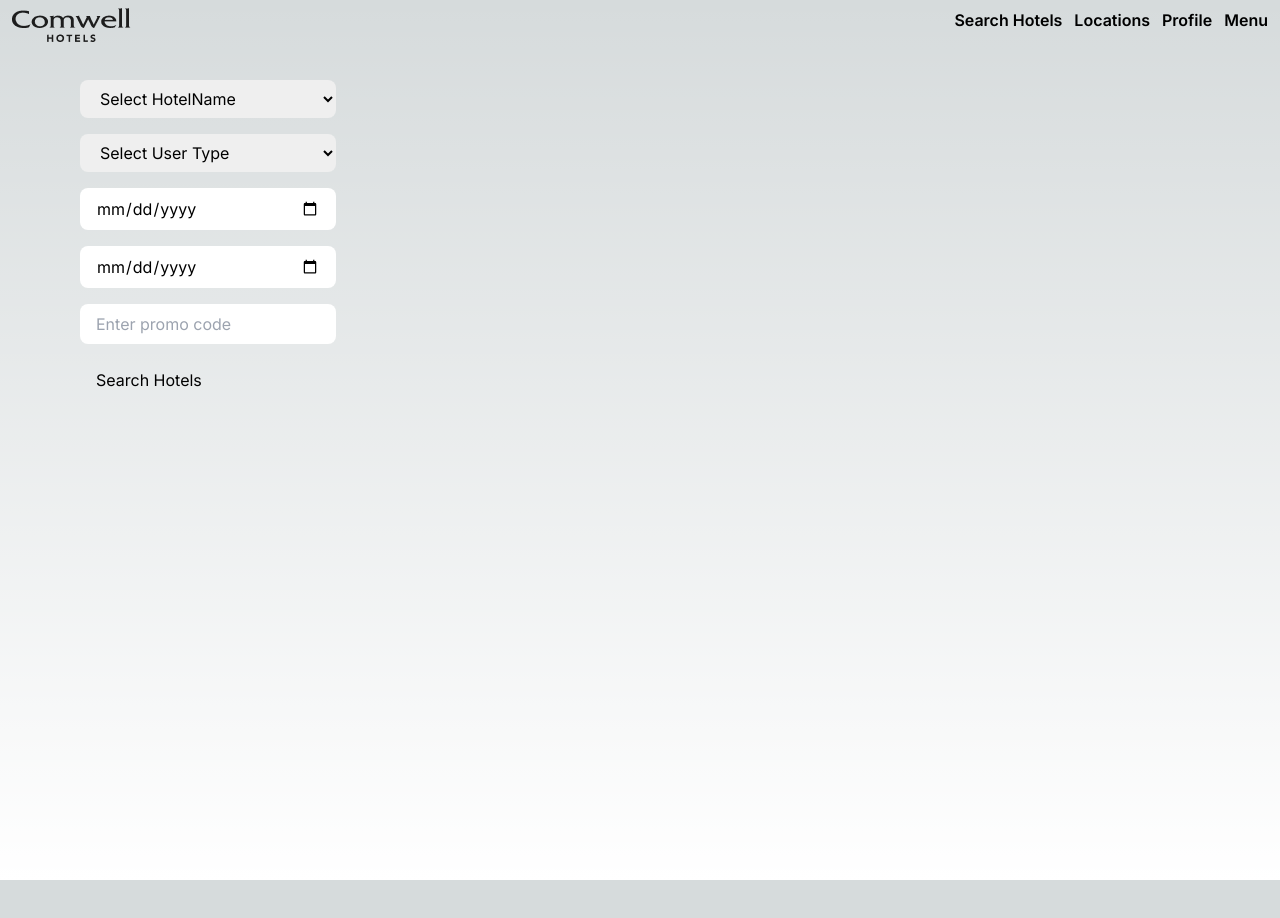
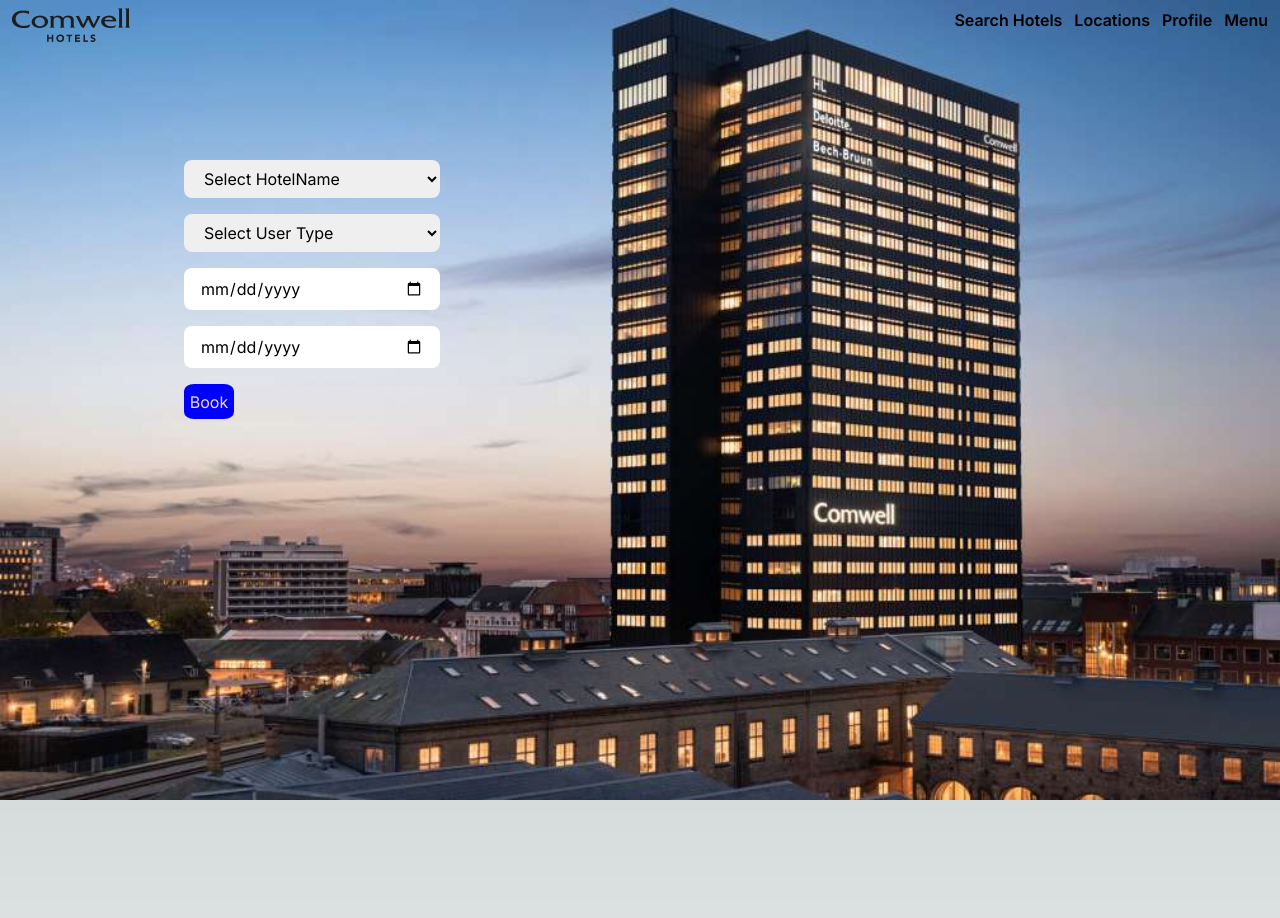
Before and after one commit to juaninicolai/comwell, a Next.js app in the folder modules/client/: page /Search in a window 1280 px wide. Shown: the top 918 px of the page. Before the commit the page ends 880 px from the top, so only its background shows below. Built offline with nearby package versions, Linux system fonts and the light colour scheme.

Commit message:
update the ui

```diff
--- /dev/null
+++ b/modules/client/src/app/HotelDetail/page.jsx
@@ -0,0 +1,28 @@
+
+
+"use client"
+
+
+import React from 'react'
+import { useSearchParams } from 'next/navigation'
+
+function HotelDetail() {
+
+    const searchParams = useSearchParams()
+
+    const hotelid = searchParams.get('hotelId')
+    const hotelname = searchParams.get('name')
+
+
+
+
+
+  return (
+
+
+    <div>{hotelid} {hotelname}</div>
+
+  )
+}
+
+export default HotelDetail
--- a/modules/client/src/app/Hotels/page.jsx
+++ b/modules/client/src/app/Hotels/page.jsx
@@ -1,11 +1,12 @@
 "use client";
 import React from "react";
 import Hotel from "@/components/Hotel";
+import Link from "next/link";
 
 // remove this code if the backend gets ready
 
-const handleBooking = () => {
-  console.log("button clicked");
+const handleBooking = (hotel) => {
+  console.log("hotel clicked");
 };
 const hotelsData = [
   {
@@ -14,7 +15,7 @@
     name: "Hotel One",
     location: "Location One",
     price: "$100",
-    handleBooking: handleBooking(),
+    handleBooking: handleBooking(this),
   },
   {
     id: 2,
@@ -22,7 +23,7 @@
     name: "Hotel Two",
     location: "Location Two",
     price: "$200",
-    handleBooking: handleBooking(),
+    handleBooking: handleBooking(this),
   },
   {
     id: 3,
@@ -30,7 +31,7 @@
     name: "Hotel One",
     location: "Location One",
     price: "$100",
-    handleBooking: handleBooking(),
+    handleBooking: handleBooking(this),
   },
   {
     id: 4,
@@ -38,7 +39,7 @@
     name: "Hotel Two",
     location: "Location Two",
     price: "$200",
-    handleBooking: handleBooking(),
+    handleBooking: handleBooking(this),
   },
   {
     id: 5,
@@ -46,7 +47,7 @@
     name: "Hotel One",
     location: "Location One",
     price: "$100",
-    handleBooking: handleBooking(),
+    handleBooking: handleBooking(this),
   },
   {
     id: 6,
@@ -54,7 +55,7 @@
     name: "Hotel Two",
     location: "Location Two",
     price: "$200",
-    handleBooking: handleBooking(),
+    handleBooking: handleBooking(this),
   },
   {
     id: 7,
@@ -62,7 +63,7 @@
     name: "Hotel One",
     location: "Location One",
     price: "$100",
-    handleBooking: handleBooking(),
+    handleBooking: handleBooking(this),
   },
   {
     id: 8,
@@ -70,21 +71,32 @@
     name: "Hotel Two",
     location: "Location Two",
     price: "$200",
-    handleBooking: handleBooking(),
+    handleBooking: handleBooking(this),
   },
   // Add more hotel data here
 ];
 
-const App = () => {
+const Hotels = () => {
   return (
-    <div className="flex  flex-wrap mt-20">
+<div className="login flex flex-col items-start  px-6 py-8 mx-auto md:h-screen lg:py-0">
+      <div className="mt-20 ml-20">
+
+    <div className=" flex  flex-wrap mt-20">
+
       {hotelsData.map((hotel, index) => (
         <div>
-          <Hotel key={index} hotelData={hotel} />
+
+
+              <Hotel key={index} hotelData={hotel} />
+
+
         </div>
       ))}
     </div>
+    </div>
+    </div>
+
   );
 };
 
-export default App;
+export default Hotels;
--- a/modules/client/src/app/Search/page.jsx
+++ b/modules/client/src/app/Search/page.jsx
@@ -9,7 +9,7 @@
   const [userType, setUserType] = useState("");
   const [startDate, setStartDate] = useState("");
   const [endDate, setEndDate] = useState("");
-  const [promoCode, setPromoCode] = useState("");
+
 
   const handleSearch = () => {
     // Implement your search logic here
@@ -32,6 +32,9 @@
   };
 
   return (
+
+    <div className=" login flex flex-col items-start  px-6 py-8 mx-auto md:h-screen lg:py-0">
+      <div className="mt-20 ml-20">
     <div className="search">
       <form
         id="form"
@@ -95,24 +98,22 @@
           onChange={(e) => setEndDate(e.target.value)}
           className="px-4 py-2 rounded-lg bg-gray-100 w-64"
         />
-        <input
-          type="text"
-          placeholder="Enter promo code"
-          value={promoCode}
-          onChange={(e) => setPromoCode(e.target.value)}
-          className="px-4 py-2 rounded-lg bg-gray-100 w-64"
-        />
-        <div>
-          <button
+
+<button
             id="submit"
             onClick={handleSearch}
-            className="px-4 py-2 rounded-lg bg-blue-500 text-white"
+            className="btn"
           >
-            Search Hotels
+            Book
           </button>
+        <div>
+
         </div>
       </form>
     </div>
+    </div>
+    </div>
+
   );
 };
 
--- a/modules/client/src/app/globals.css
+++ b/modules/client/src/app/globals.css
@@ -28,7 +28,8 @@
 
 main,
 .login,
-.signup {
+.signup,
+.bgphoto {
   background: url(./comwell.jpg) no-repeat center center;
   -webkit-background-size: cover;
   -moz-background-size: cover;
@@ -46,3 +47,10 @@
   height: 35px;
   width: 50px;
 }
+.bookbtn{
+  margin-bottom: 0;
+}
+.hotel{
+  background:url(./navbagground.png);
+
+}
--- a/modules/client/src/components/Hotel.jsx
+++ b/modules/client/src/components/Hotel.jsx
@@ -1,11 +1,13 @@
 "use client";
 
 import React from "react";
+import Link from "next/link";
+
 
 const Hotel = ({ hotelData }) => {
   return (
-    <div className="flex flex-grow max-w-full h-full">
-      <div className=" flex flex-col hotel p-2">
+    <div className="flex  flex-grow max-w-full h-full">
+      <div className=" flex hotel flex-col  p-2">
         <img
           className="rounded-sm"
           src={hotelData.img}
@@ -16,9 +18,20 @@
         <p>Location: {hotelData.location}</p>
         <p>Price: {hotelData.price}</p>
         <div>
-          <button onClick={hotelData.handleBooking} className="btn">
-            Book
-          </button>
+
+          {
+            /*
+              <Link href={`/HotelDetail?hotelId=${hotelData.id}&name=${hotelData.name}&location=${hotelData.location}`}>
+          <button onClick={hotelData.handleBooking} className="btn"> Book </button>
+        </Link>
+
+            */
+          }
+          <Link href={`/Search`}>
+          <button onClick={hotelData.handleBooking} className="btn"> Book </button>
+        </Link>
+
+
         </div>
 
         {/* Add more data fields as needed */}
```
Also changed, not shown: 1 other file (tests, documents, lock files or other folders).
